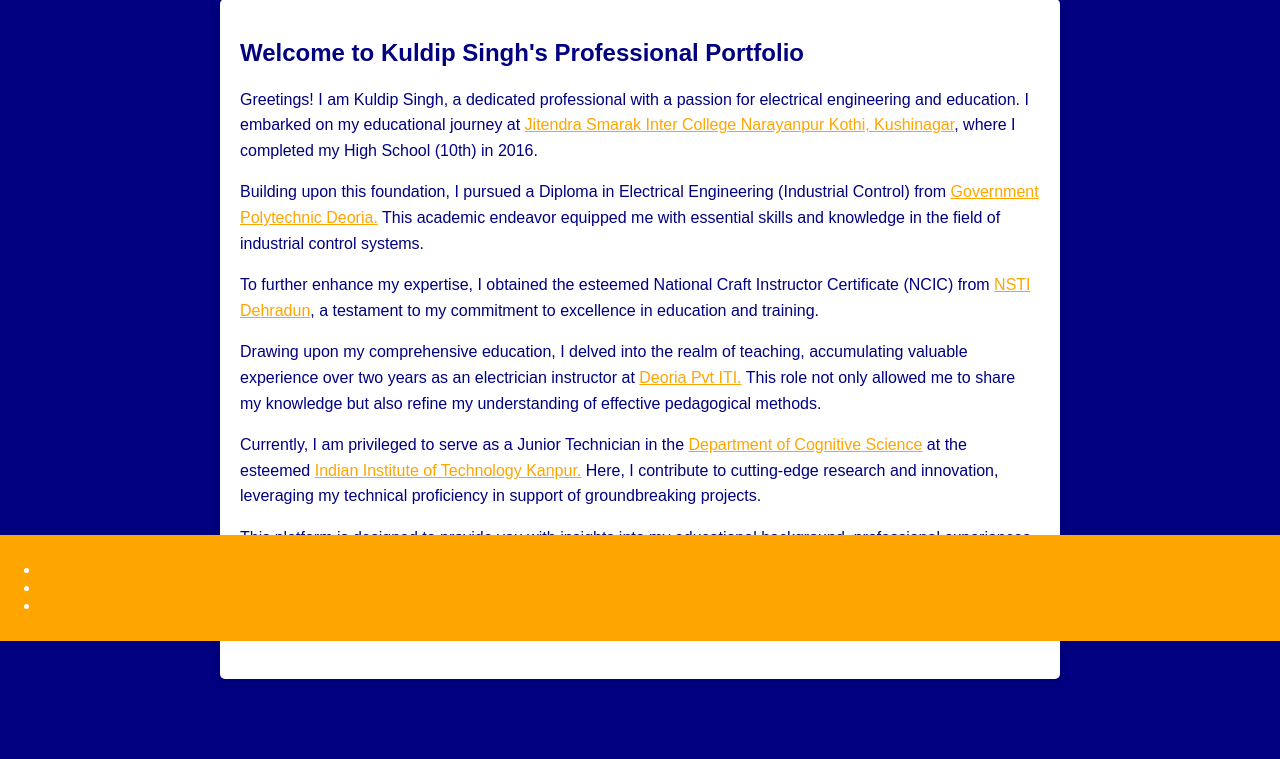
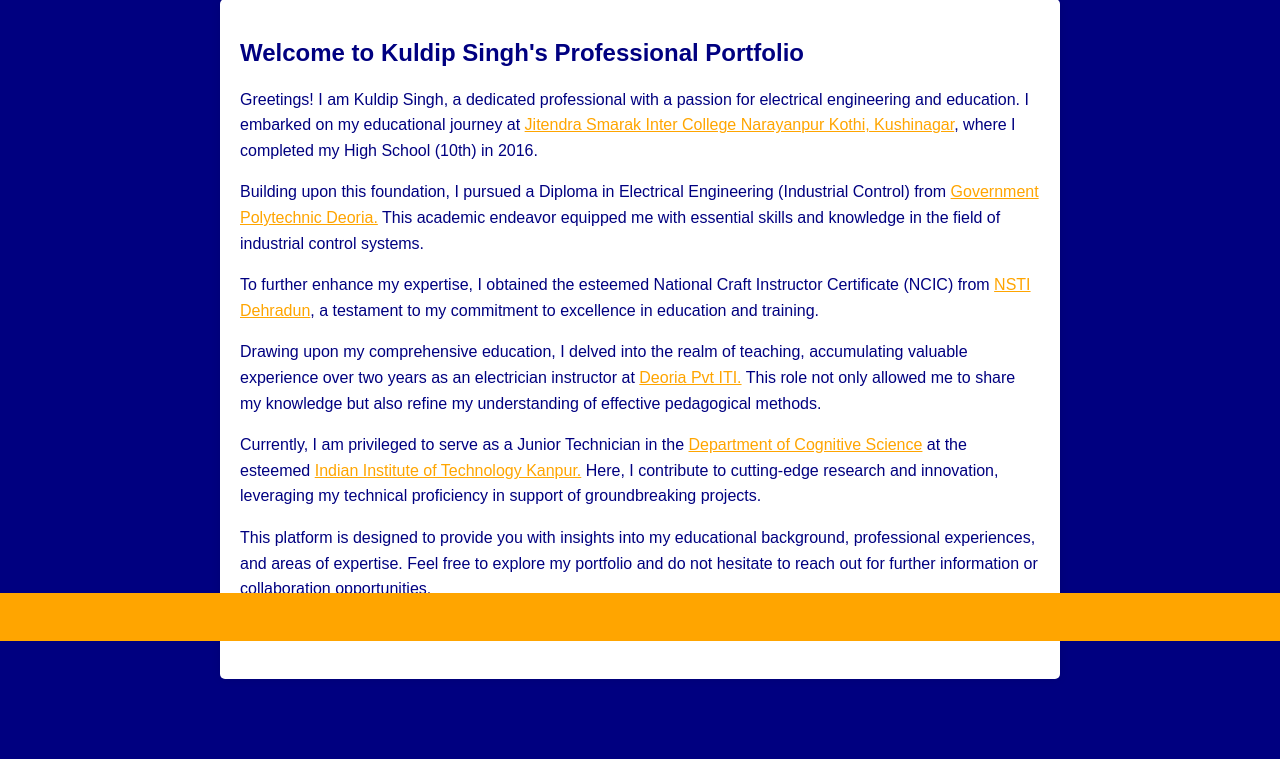
Before and after one commit to itskuldipsingh/itskuldipsingh.github.io, a PHP site: page / in a window 1280 px wide. Shown: the part 159-918 px from the top of the page. Run offline with PHP 8.4, Linux system fonts and the light colour scheme.

Commit message:
Update style.css

```diff
--- a/style.css
+++ b/style.css
@@ -65,7 +65,33 @@ footer {
     width: 100%;
 }
 
+footer ul{
+    list-style: none;
+    margin: 0;
+    padding: 0;
+}
+
+footer li {
+    display: inline-block;
+    margin-right: 20px;
+}
+
+footer a {
+    color: #fff;
+    text-decoration: none;
+}
+
+footer a:hover {
+    color: #ccc;
+}
+
+footer i {
+    font-size: 24px;
+    margin-right: 10px;
+}
+
 /* Ensure the footer doesn't overlap with the main content */
+
 body {
     padding-bottom: 60px; /* Adjust padding to ensure content is not overlapped by footer */
 }
```
